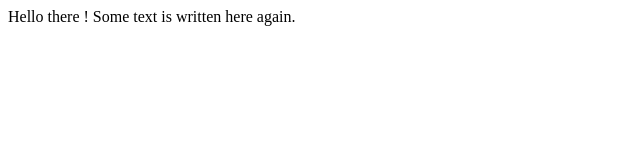
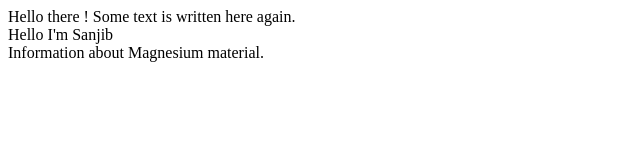
Before and after one commit to codegorrilla/JS-201, a plain HTML site: page js-async/index.html in a window 1280 px wide. Shown: the whole page, without its empty margins (0-640 px from the left). Drawn offline with Linux system fonts and the light colour scheme.

Commit message:
added practice sessions for promise, aync and await

```diff
--- a/js-async/app.js
+++ b/js-async/app.js
@@ -132,3 +132,51 @@ myPromise.then(
     function(value){myDisplayer(value);},
     function(error){myDisplayer(error);}
 );
+
+
+
+//async make a function to return a Promise
+//await makes a function wait for a Promise
+
+/*
+* The await keyword can only be used inside an async function
+* The two arguments resolve and reject are pre-defined in JS, we will not create them, but call one of them when the executor function is ready.
+* Very often we will not need a reject function
+*/
+
+//waiting for a timeout
+async function hello(){
+    let myPromise = new Promise(function(resolve){
+        setTimeout(function(){
+            resolve('Hello I\'m Sanjib');
+        }, 3000);
+    })
+
+    document.getElementById('hello').innerHTML = await myPromise;
+}
+
+hello();
+
+//waiting for a file
+async function getMsg(){
+    let myPromise = new Promise(function(resolve){
+        setTimeout(function(){
+            let xhr = new XMLHttpRequest();
+
+            xhr.open('GET', 'magnesium.txt');
+            xhr.onload = function(){
+                if(xhr.status == 200){
+                    resolve(xhr.response);
+                }else{
+                    resolve("File not found");
+                }
+            };
+
+            xhr.send();
+        }, 3000);
+    });
+
+    document.getElementById('magnesium').innerHTML = await myPromise;
+}
+
+getMsg();
--- a/js-async/index.html
+++ b/js-async/index.html
@@ -7,6 +7,8 @@
 </head>
 <body>
     <div id="demo"></div>
+    <section id="hello"></section>
+    <section id="magnesium"></section>
     <script src="app.js"></script>
 </body>
 </html>
```
Also changed, not shown: js-async/magnesium.txt (added).
